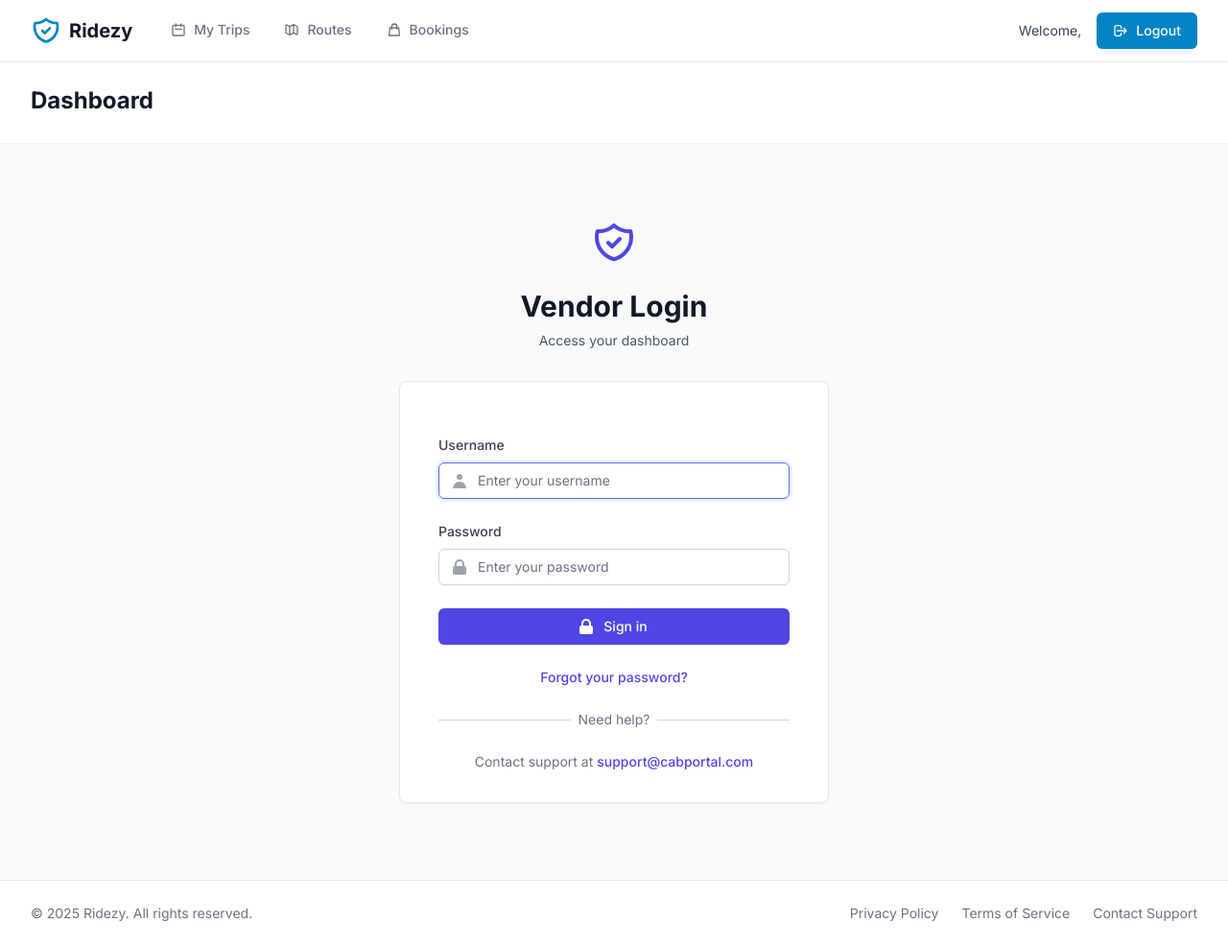
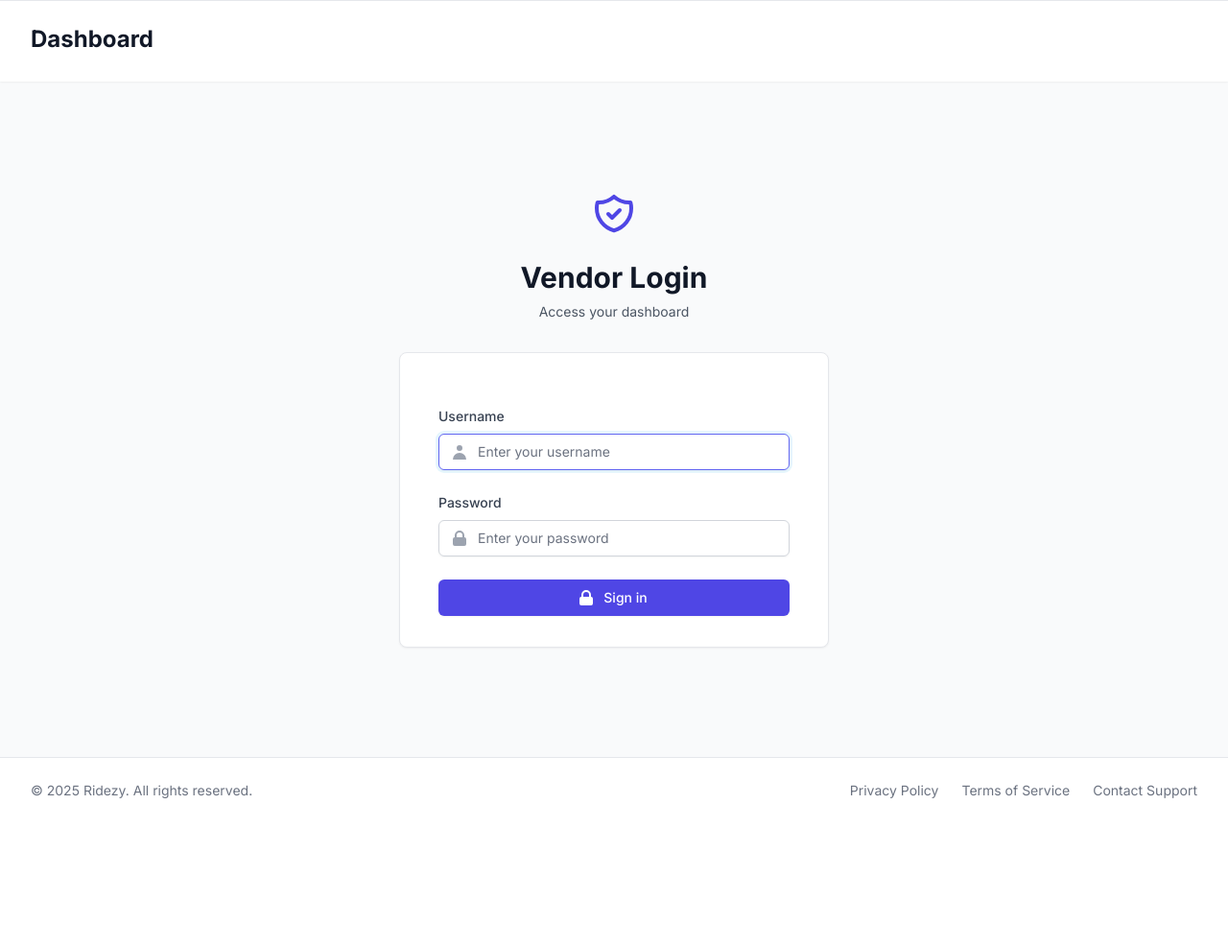
Before and after one commit to Ashutosh1910/cabportal, a Django app: page /login/ in a window 1280 px wide. Shown: the whole page at 96% size. After the commit the page ends 832 px from the top, so only its background shows below. Run offline with Django 4.2, Linux system fonts and the light colour scheme; some libraries are stand-ins or nearby versions.

Commit message:
change view

```diff
--- a/main/templates/main/base.html
+++ b/main/templates/main/base.html
@@ -269,6 +269,7 @@
     <div class="min-h-full">
         <!-- Navigation -->
         <nav class="bg-white border-b border-gray-200">
+         {% if user.is_authenticated and user.vendor_profile %}
             <div class="max-w-7xl mx-auto px-4 sm:px-6 lg:px-8">
                 <div class="flex justify-between h-16">
                     <div class="flex">
@@ -317,7 +318,7 @@
                                 </svg>
                                 Bookings
                             </a>
-                            {% if user.is_authenticated and user.vendor_profile %}
+
                             <a href="{% url 'manage_cars' %}"
                                class="px-4 py-2 inline-flex items-center border-b-2 text-sm font-medium
                                     {% if request.resolver_match.url_name == 'manage_cars' %}
@@ -342,7 +343,7 @@
                                 </svg>
                                 Cab Bookings
                             </a>
-                            {% endif %}
+
                         </div>
                         <!-- Mobile menu button (small screens) -->
                         <div class="flex items-center md:hidden">
@@ -374,6 +375,7 @@
                     </div>
                 </div>
             </div>
+             {% endif %}
         </nav>
 
         <header class="bg-white shadow-sm">
--- a/main/templates/registration/login.html
+++ b/main/templates/registration/login.html
@@ -80,36 +80,12 @@
                         </button>
                     </div>
 
-                    <div class="flex items-center justify-center">
-                        <div class="text-sm">
-                            <a href="#" class="font-medium text-indigo-600 hover:text-indigo-500">
-                                Forgot your password?
-                            </a>
-                        </div>
-                    </div>
+
 
                     <input type="hidden" name="next" value="{{ next }}">
                 </form>
 
-                <div class="mt-6">
-                    <div class="relative">
-                        <div class="absolute inset-0 flex items-center">
-                            <div class="w-full border-t border-gray-300"></div>
-                        </div>
-                        <div class="relative flex justify-center text-sm">
-                            <span class="px-2 bg-white text-gray-500">Need help?</span>
-                        </div>
-                    </div>
 
-                    <div class="mt-6 text-center">
-                        <p class="text-sm text-gray-500">
-                            Contact support at
-                            <a href="mailto:support@cabportal.com" class="font-medium text-indigo-600 hover:text-indigo-500">
-                                support@cabportal.com
-                            </a>
-                        </p>
-                    </div>
-                </div>
             </div>
         </div>
     </div>
```
